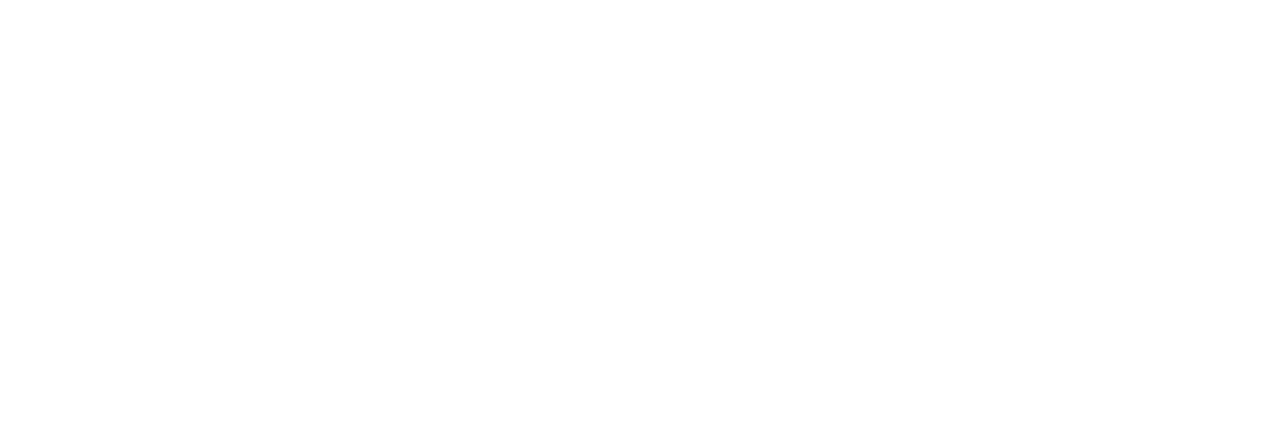
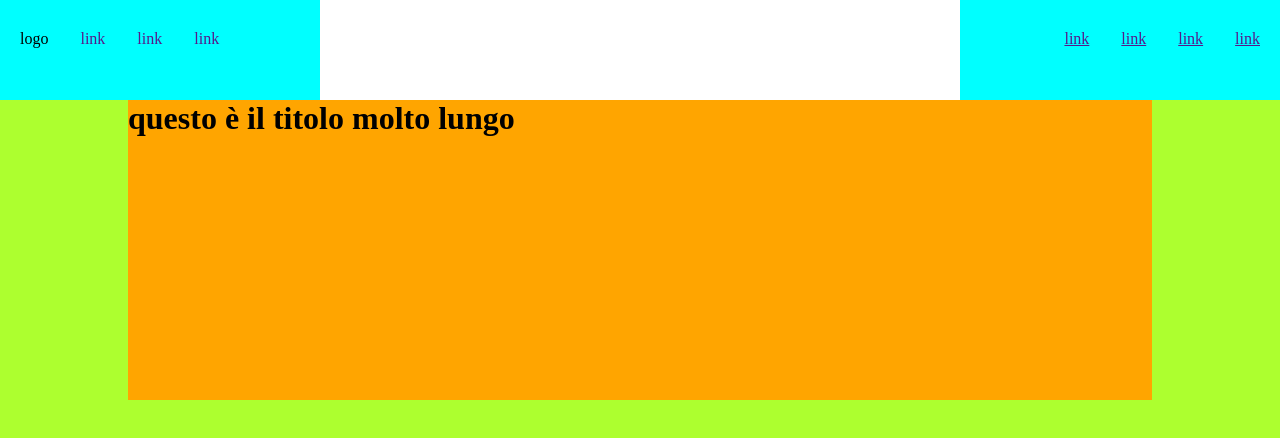
Before and after one commit to lexbert17/htmlcss-dropbox, a plain HTML site: page index.html in a window 1280 px wide. Drawn offline with Linux system fonts and the light colour scheme.

Commit message:
add: realizzazione header

```diff
--- a/css/style.css
+++ b/css/style.css
@@ -6,3 +6,44 @@
 img{
     width: 100%;
 }
+body{
+    background-color: greenyellow;
+}
+header{
+    background-color: hsl(0deg 0% 100%);
+    min-height: 100px;
+    display: flex;
+    justify-content: space-between;
+
+}
+.header{
+    height: 100px;
+    width: 25%;
+    background-color: aqua;
+    display: flex;
+    text-align: center;
+
+}
+.left{
+    padding: 30px 0 0 20px;
+    gap: 2rem;
+}
+ul{
+    display: flex;
+    list-style: none;
+    gap: 2rem;
+}
+.a-left, .a-right{
+    text-decoration: none;
+}
+.right{
+    padding: 30px 20px 0 0;
+    flex-direction: row-reverse;
+    justify-content: space-between;
+}
+.container{
+    min-height: 300px;
+    width: 80%;
+    margin: auto;
+    background-color: orange;
+}
--- a/index.html
+++ b/index.html
@@ -7,6 +7,30 @@
     <title>Document</title>
 </head>
 <body>
+    <header>
+       <div class="header left">
+        <span>logo</span>
+        <ul>
+           <li><a class="a-left" href="">link</a></li>
+           <li><a class="a-left" href="">link</a></li>
+           <li><a class="a-left" href="">link</a></li>
+        </ul>
+       </div>
+       <div class="header right">
+        <ul>
+            <li><a href="">link</a></li>
+            <li><a href="">link</a></li>
+            <li><a href="">link</a></li>
+            <li><a class="botton blue" href="">link</a></li>
+        </ul>
+       </div>
+    </header>
+
+    <main>
+        <div class="container">
+            <h1>questo è il titolo molto lungo</h1>
+        </div>
+    </main>
 
 </body>
 </html>
```
